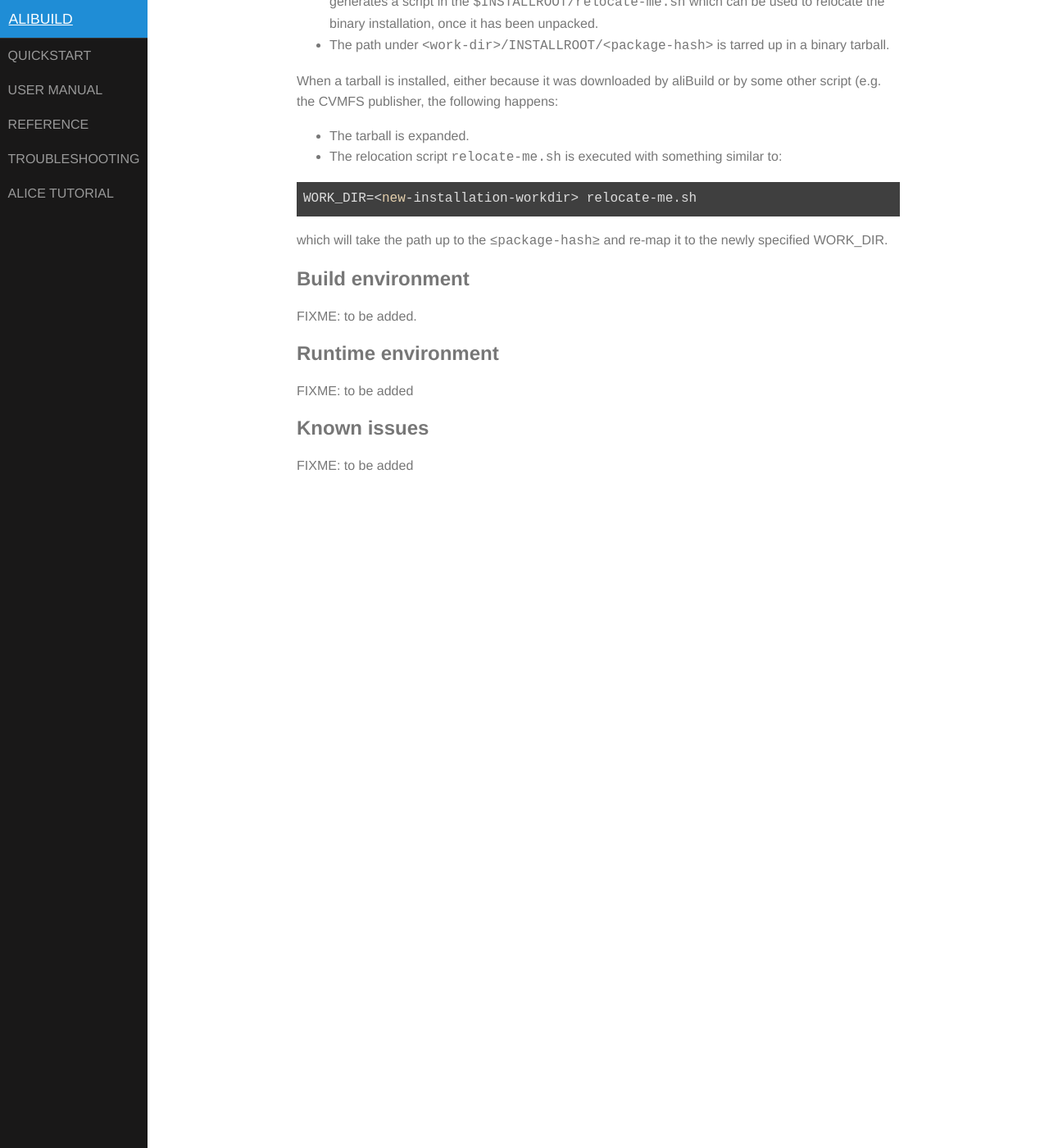
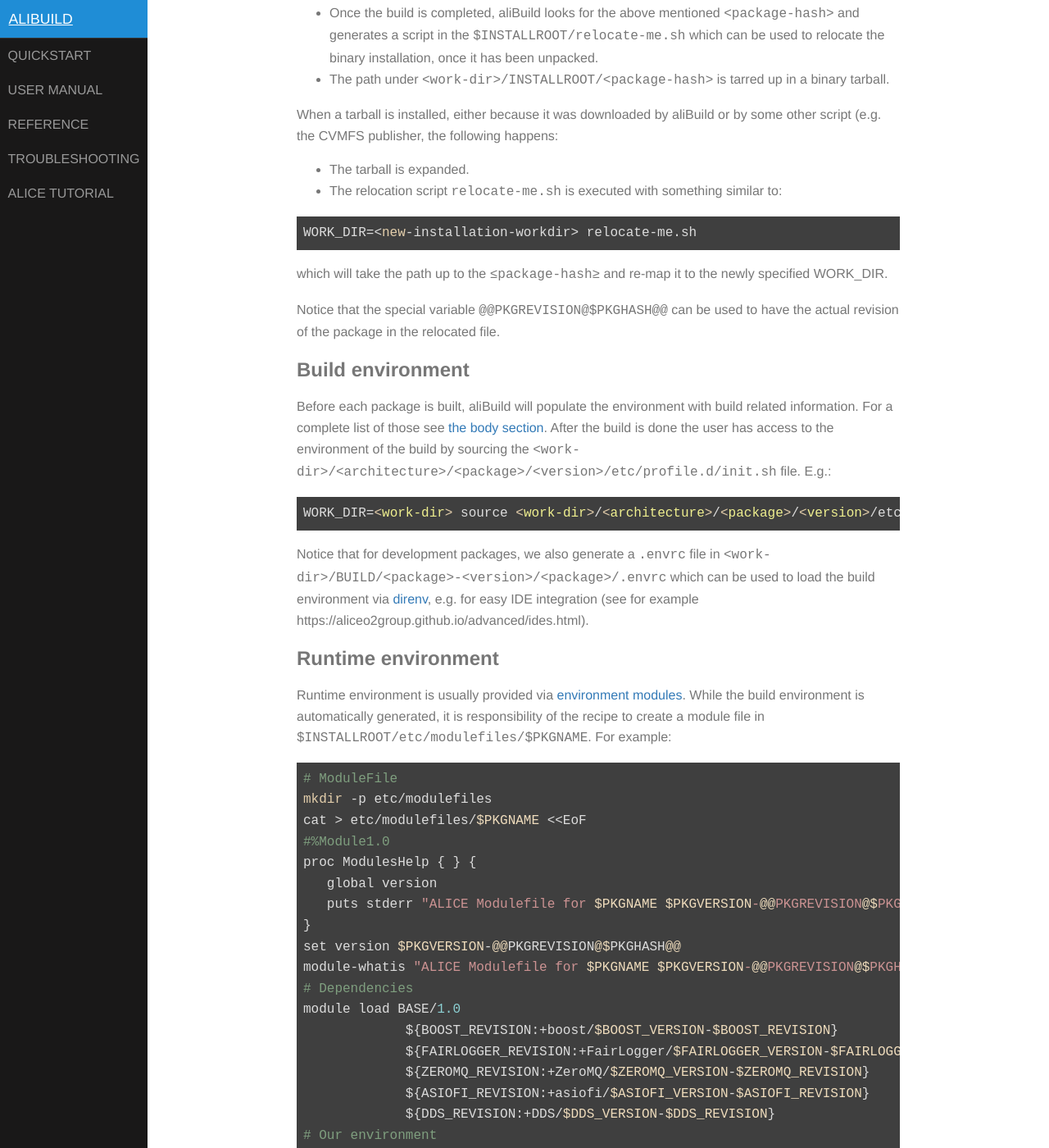
Before and after one commit to alisw/alibuild, a Jekyll site: the page built from docs/reference.markdown, in a window 1280 px wide and 1400 px high, scrolled down 5863 px. Shown: the whole window at 82% size. Built offline with Jekyll 4.4.1, drawn with Linux system fonts in a browser that asks for light colours; some of the changed text lies outside the part shown.

Commit message:
Update reference.markdown

````diff
--- a/docs/reference.markdown
+++ b/docs/reference.markdown
@@ -11,7 +11,7 @@ layout: main
 2. [Relocation](#relocation)
 3. [Known issues](#known-issues)
 
-## Recipe formats <a name="Recipes"></a>
+## Recipe formats
 
 The recipes are found in the a separate repository. The repository can be
 specified via the `-c` option and defaults to _alidist_.
@@ -241,8 +242,7 @@ For a more complete example see
 You can limit which defaults can be applied to a given package by using the
 `valid_defaults` key.
 
-
-## Relocation,
+## Relocation
 
 aliBuild supports relocating binary packages so that the scratch space used for builds (e.g. /build) and the actual installation folder (i.e. /cvmfs/alice.cern.ch ) do not need to be the same. By design this is done automatically, and
 the user should not have to care about it. The procedure takes care of relocating scripts and, on macOS, to embed the correct paths for the dynamic libraries dependencies, so that SIP does not need to be disabled. The internal procedure is
@@ -263,14 +263,50 @@ WORK_DIR=<new-installation-workdir> relocate-me.sh
 
 which will take the path up to the `≤package-hash≥` and re-map it to the newly specified WORK_DIR.
 
+Notice that the special variable `@@PKGREVISION@$PKGHASH@@` can be used to have the actual revision of the package in the relocated file.
+
 ## Build environment
 
-FIXME: to be added.
+Before each package is built, aliBuild will populate the environment with build related information. For a complete list of those see [the body section](#the-body). After the build is done the user has access to the environment of the build by sourcing the `<work-dir>/<architecture>/<package>/<version>/etc/profile.d/init.sh` file. E.g.:
+
+```bash
+WORK_DIR=<work-dir> source <work-dir>/<architecture>/<package>/<version>/etc/profile.d/init.sh
+```
+
+Notice that for development packages, we also generate a `.envrc` file in `<work-dir>/BUILD/<package>-<version>/<package>/.envrc` which can be used to load the build environment via [direnv](https://direnv.net), e.g. for easy IDE integration (see for example https://aliceo2group.github.io/advanced/ides.html).
 
 ## Runtime environment
 
-FIXME: to be added
+Runtime environment is usually provided via [environment modules](https://modules.readthedocs.io/en/latest/). While the build environment is automatically generated, it is responsibility of the recipe to create a module file in `$INSTALLROOT/etc/modulefiles/$PKGNAME`. For example:
 
-## Known issues
+```
+# ModuleFile
+mkdir -p etc/modulefiles
+cat > etc/modulefiles/$PKGNAME <<EoF
+#%Module1.0
+proc ModulesHelp { } {
+   global version
+   puts stderr "ALICE Modulefile for $PKGNAME $PKGVERSION-@@PKGREVISION@$PKGHASH@@"
+}
+set version $PKGVERSION-@@PKGREVISION@$PKGHASH@@
+module-whatis "ALICE Modulefile for $PKGNAME $PKGVERSION-@@PKGREVISION@$PKGHASH@@"
+# Dependencies
+module load BASE/1.0                                                                      \\
+             ${BOOST_REVISION:+boost/$BOOST_VERSION-$BOOST_REVISION}                      \\
+             ${FAIRLOGGER_REVISION:+FairLogger/$FAIRLOGGER_VERSION-$FAIRLOGGER_REVISION}  \\
+             ${ZEROMQ_REVISION:+ZeroMQ/$ZEROMQ_VERSION-$ZEROMQ_REVISION}                  \\
+             ${ASIOFI_REVISION:+asiofi/$ASIOFI_VERSION-$ASIOFI_REVISION}                  \\
+             ${DDS_REVISION:+DDS/$DDS_VERSION-$DDS_REVISION}
+# Our environment
+set FAIRMQ_ROOT \$::env(BASEDIR)/$PKGNAME/\$version
+prepend-path PATH \$FAIRMQ_ROOT/bin
+prepend-path LD_LIBRARY_PATH \$FAIRMQ_ROOT/lib
+EoF
+MODULEDIR="$INSTALLROOT/etc/modulefiles"
+mkdir -p $MODULEDIR && rsync -a --delete etc/modulefiles/ $MODULEDIR
+```
 
-FIXME: to be added
+Please keep in mind the following reccomendation when writing the modulefile:
+
+* Do not use runtime environment variables which are usually not set by a given tool. For example avoid exposing `<package>_ROOT`. This is because if we build in a mode where system dependencies are used, we cannot rely on their presence.
+* Use `<package>_REVISION` to guard inclusion of extra dependencies. This will make sure that only dependencies which were actually built via `aliBuild` will be included in the modulefile.
````
Also changed, not shown: other parts of docs/reference.markdown (+2 -1 lines).
